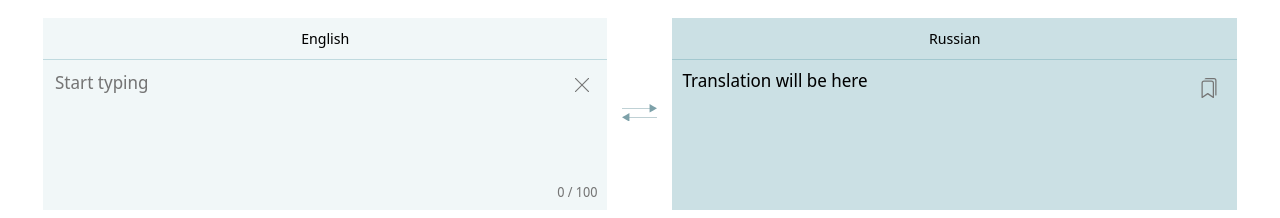
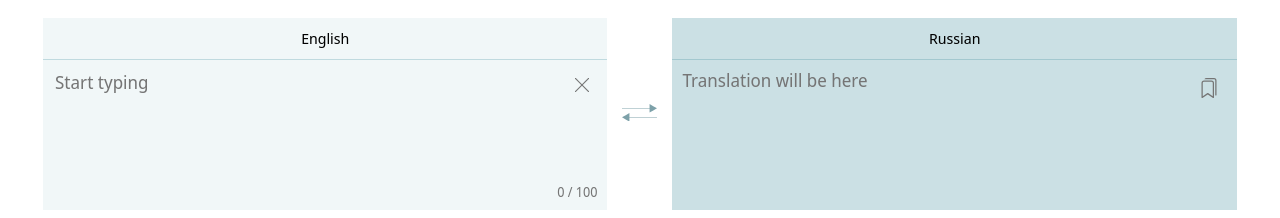
Before and after one commit to netitov/words-learner, a React (Create React App) app: page / in a window 1280 px wide. Shown: the part 612-830 px from the top of the page. Built offline with nearby package versions, Linux system fonts and the light colour scheme.

Commit message:
feat: words translation

```diff
--- a/src/components/App/App.js
+++ b/src/components/App/App.js
@@ -1,13 +1,52 @@
-import React from 'react';
+import React, { useState, useEffect } from 'react';
 import Header from '../Header/Header';
 import Main from '../Main/Main';
+import { translate } from '../../utils/api';
 
 function App() {
+
+  const [isLoading, setIsLoading] = useState(false);
+  const [translation, setTranslation] = useState('');
+  const [chars, setChars] = useState('');
+
+  //get translation; switch the spinner
+  async function getTranslation(data) {
+    const translation = await translate({ text: data });
+    setIsLoading(false);
+    setTranslation(translation.text[0]);
+  }
+
+  //clear the text input
+  function deleteText() {
+    setChars('');
+  }
+
+  //call translate function
+  useEffect(() => {
+    if(chars.length > 0) {
+      setIsLoading(true);
+      const timeOutId = setTimeout(() => getTranslation(chars), 1500);
+      return () => clearTimeout(timeOutId);
+    } else {
+      setTranslation('');
+    }
+  }, [chars]);
+
+  function test() {
+  }
+
   return (
-    <div className='page'>
+    <div className='page' onClick={test}>
       <div className='page__wrapper'>
         <Header />
-        <Main />
+        <Main
+          translate={getTranslation}
+          isLoading={isLoading}
+          translation={translation}
+          handleClear={deleteText}
+          chars={chars}
+          setChars={setChars}
+        />
 
       </div>
     </div>
--- a/src/components/Main/Main.js
+++ b/src/components/Main/Main.js
@@ -2,7 +2,7 @@ import React, { useState } from 'react';
 import promoImg from '../../images/Picture.svg';
 import Translate from '../Translator/Translator';
 
-function Main() {
+function Main(props) {
 
   const [btnActive, setBtnActive] = useState(false);
 
@@ -23,7 +23,14 @@ function Main() {
           </button>
         </div>
       </div>
-      <Translate />
+      <Translate
+        translate={props.translate}
+        isLoading={props.isLoading}
+        translation={props.translation}
+        handleClear={props.handleClear}
+        chars={props.chars}
+        setChars={props.setChars}
+      />
 
     </main>
   )
--- /dev/null
+++ b/src/components/Spinner/Spinner.css
@@ -0,0 +1,29 @@
+.spinner {
+  border: 2px solid transparent;
+  border-top: 3px solid var(--main-green);
+  border-right: 3px solid var(--main-green);
+  border-radius: 50%;
+  width: 27px;
+  height: 27px;
+  animation: spin 0.8s linear infinite;
+  position: absolute;
+  left: 0;
+  top: 0;
+  bottom: 0;
+  right: 0;
+  margin: auto;
+  display: none;
+}
+
+.spinner_active {
+  display: block;
+}
+
+@keyframes spin {
+  0% {
+    transform: rotate(0deg);
+  }
+  100% {
+    transform: rotate(360deg);
+  }
+}
--- /dev/null
+++ b/src/components/Spinner/Spinner.js
@@ -0,0 +1,9 @@
+import React from 'react';
+
+function Spinner(props) {
+  return (
+    <div className={`spinner${props.isLoading ? ' spinner_active' : ''}`}></div>
+  )
+}
+
+export default Spinner;
--- a/src/components/Translator/Translator.css
+++ b/src/components/Translator/Translator.css
@@ -24,8 +24,6 @@
   transform: rotateY(180deg);
   fill: var(--main-green);
 }
-
-
 
 .translator__box {
   width: 45%;
@@ -84,6 +82,11 @@
   box-sizing: border-box;
   background: transparent;
   font-size: 1.2em;
+  font-weight: 400;
+}
+
+.translator__text_inactive {
+  color: var(--black-secodary);
   font-weight: 300;
 }
 
--- a/src/components/Translator/Translator.js
+++ b/src/components/Translator/Translator.js
@@ -1,19 +1,10 @@
-import React, { useState } from 'react';
+import React from 'react';
 import { charsLimit, tooltipOption } from '../../utils/constants';
 import { BsBookmarks } from 'react-icons/bs';
 import Tooltip from '@mui/material/Tooltip';
+import Spinner from '../Spinner/Spinner';
 
-function Translate() {
-
-  const [chars, setChars] = useState('');
-
-  function handleTranslate(e) {
-    setChars(e.target.value);
-  }
-
-  function handleClear() {
-    setChars('');
-  }
+function Translate(props) {
 
   return (
     <div className='translator-wrapper'>
@@ -23,15 +14,15 @@ function Translate() {
           <button className='translator__lang translator__lang_input'>English</button>
           <div className='translator__container translator__container_input'>
             <textarea
-              className='translator__text'
+              className={`translator__text${props.chars.length > 0 ? '' : ' translator__text_inactive'}`}
               placeholder='Start typing'
-              onChange={handleTranslate}
-              value={chars}
+              onChange={e => props.setChars(e.target.value)}
+              value={props.chars}
             >
             </textarea>
-            <span>{chars.length} / {charsLimit}</span>
-            <Tooltip title='delete the text' componentsProps={{ tooltip: { sx: tooltipOption, } }}>
-              <button className='btn-cross translator__btn' type='button' onClick={handleClear}>
+            <span>{props.chars.length} / {charsLimit}</span>
+            <Tooltip title='delete text' componentsProps={{ tooltip: { sx: tooltipOption, } }}>
+              <button className='btn-cross translator__btn' type='button' onClick={props.handleClear}>
                 <svg viewBox='0 0 100 100' xmlns='http://www.w3.org/2000/svg'>
                   <line x1='0' x2='100' y1='0' y2='100' />
                   <line x1='0' x2='100' y1='100' y2='0' />
@@ -40,13 +31,13 @@ function Translate() {
             </Tooltip>
           </div>
 
-          <div className={`error${chars.length > charsLimit ? ' error_active' : ''}`}>
+          <div className={`error${props.chars.length > charsLimit ? ' error_active' : ''}`}>
             <p>Sorry, only up to {charsLimit} characters</p>
           </div>
         </div>
 
         <Tooltip title='swap out the languages' componentsProps={{ tooltip: { sx: tooltipOption, } }}>
-          <button className='translator__swap-btn' type='button' onClick={handleClear}>
+          <button className='translator__swap-btn' type='button'>
             <svg id='_Слой_1' xmlns='http://www.w3.org/2000/svg' viewBox='0 0 288.33 145.4'>
               <defs></defs>
               <rect className='cls-1' y='33.28' width='263.84' height='4.08'/>
@@ -60,14 +51,18 @@ function Translate() {
         <div className='translator__box'>
           <button className='translator__lang'>Russian</button>
           <div className='translator__container translator__container_output'>
-            <div className='translator__text'>Translation will be here</div>
+            <p className={`translator__text${props.chars.length > 0 ? '' : ' translator__text_inactive'}`}>
+              {props.chars.length > 0 ? props.translation : 'Translation will be here'}
+            </p>
             <div></div>
             <Tooltip title='add to the learning list' componentsProps={{ tooltip: { sx: tooltipOption, } }}>
-              <button className='translator__btn' type='button' onClick={handleClear}>
+              <button className='translator__btn' type='button' onClick={props.handleClear}>
                 <BsBookmarks size='20' color='#757575'/>
               </button>
             </Tooltip>
-
+            <Spinner
+              isLoading={props.isLoading}
+            />
           </div>
         </div>
 
--- a/src/index.css
+++ b/src/index.css
@@ -4,3 +4,4 @@
 @import url(/src/components/Header/Header.css);
 @import url(/src/components/Main/Main.css);
 @import url(/src/components/Translator/Translator.css);
+@import url(/src/components/Spinner/Spinner.css);
--- /dev/null
+++ b/src/utils/api.js
@@ -0,0 +1,14 @@
+
+export async function translate({ translateTo, text }) {
+  try {
+    const response = await fetch(`https://translate.yandex.net/api/v1.5/tr.json/translate?key=${process.env.REACT_APP_YTRANSL_KEY}&text=${text}&lang=en-ru`,
+    { method: 'POST' }
+    );
+    const result = await response.json();
+    return result;
+
+  } catch (err) {
+    console.error(err);
+  }
+
+}
--- /dev/null
+++ b/src/utils/config.js
@@ -0,0 +1 @@
+export const WORDS_API = 'https://microsoft-translator-text.p.rapidapi.com/translate?to%5B0%5D=ru&api-version=3.0&profanityAction=NoAction&textType=plain';
```
Also changed, not shown: 2 other files (tests, documents, lock files or other folders).
